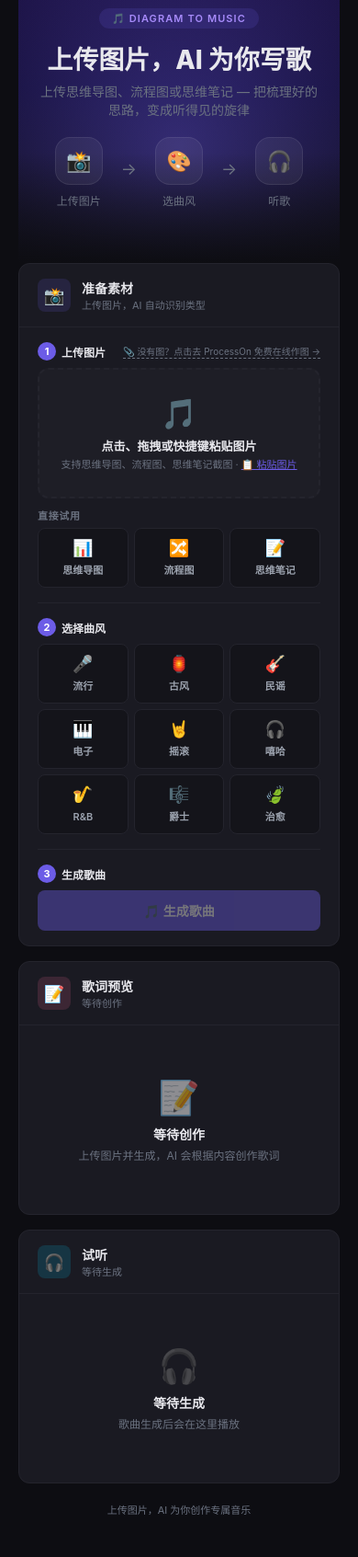
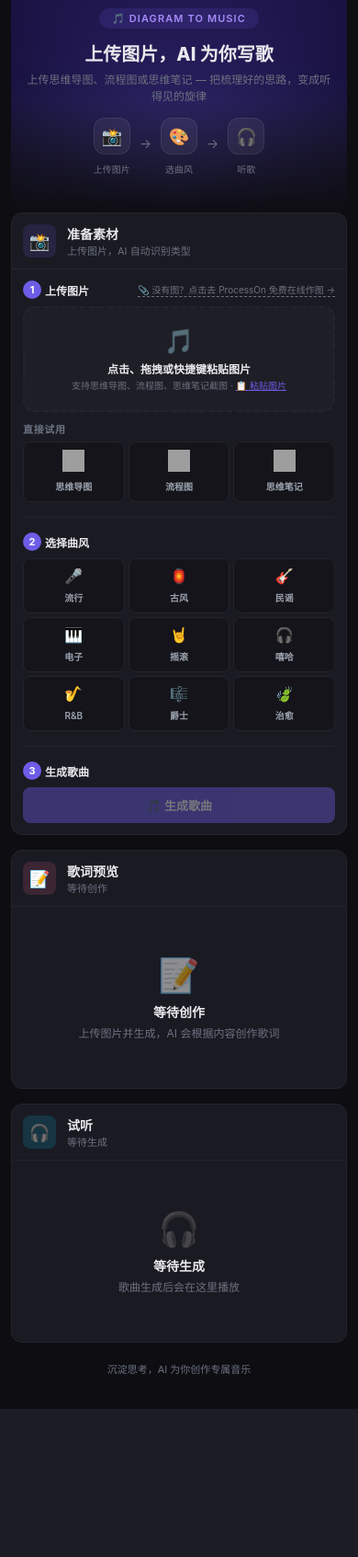
Before and after one commit to mindmapmaster/diagram-to-music, a Flask app: page / in a window 390 px wide. Shown: the whole page at 92% size. After the commit the page ends 1532 px from the top, so only its background shows below. Run offline with Flask 3, Linux system fonts and the light colour scheme; grey boxes are pictures that could not be loaded.

Commit message:
UI优化: 1.样例图标换ProcessOn SVG 2.底部文案改 3.修复样例点击bug 4.试听区改唱片封面纵向布局 5.手机端适配

```diff
--- a/templates/index.html
+++ b/templates/index.html
@@ -126,6 +126,52 @@ body { background:var(--bg); color:var(--text); font-family:-apple-system,BlinkM
 
 /* Footer */
 .footer { text-align:center; padding:20px; font-size:11px; color:var(--text-muted); }
+
+/* Sample Icons */
+.sample-icon-img { width:32px; height:32px; display:block; margin:0 auto 4px; }
+
+/* Song Result */
+.song-result { text-align:center; padding:8px 0; }
+.song-disc { width:64px; height:64px; margin:0 auto 12px; border-radius:50%; background:#1a1a1a; border:3px solid #333; position:relative; display:flex; align-items:center; justify-content:center; }
+.song-disc::before { content:''; position:absolute; inset:6px; border-radius:50%; border:1px solid rgba(255,255,255,0.06); }
+.song-disc-inner { width:20px; height:20px; border-radius:50%; background:linear-gradient(135deg,#6C5CE7,#A78BFA); box-shadow:0 0 8px rgba(108,92,231,0.3); }
+.song-disc.spinning { animation:discSpin 4s linear infinite; }
+@keyframes discSpin { to { transform:rotate(360deg); } }
+.song-title { font-size:16px; font-weight:700; margin-bottom:6px; }
+.song-tags { display:flex; gap:6px; justify-content:center; margin-bottom:8px; flex-wrap:wrap; }
+.song-tag { background:rgba(108,92,231,0.15); color:#A78BFA; font-size:10px; padding:2px 10px; border-radius:10px; }
+.song-summary { font-size:12px; color:var(--text-muted); line-height:1.6; margin-bottom:12px; padding:0 8px; }
+.download-btn { margin-top:10px; width:auto; padding:10px 28px; }
+
+/* Mobile */
+@media (max-width:640px) {
+    .container { padding:0 12px 16px; margin-top:-20px; }
+    .hero { padding:28px 16px 40px; }
+    .hero-title { font-size:20px; }
+    .hero-desc { font-size:12px; line-height:1.5; }
+    .hero-flow { gap:10px; margin-top:14px; }
+    .hero-step-icon { width:40px; height:40px; font-size:18px; border-radius:12px; }
+    .hero-step-label { font-size:10px; }
+    .hero-arrow { font-size:14px; }
+    .card-body { padding:12px; }
+    .card-header { padding:12px; }
+    .upload-zone { padding:20px 8px; }
+    .upload-icon { font-size:26px; }
+    .upload-text { font-size:12px; }
+    .upload-hint { font-size:10px; }
+    .style-grid { gap:4px; }
+    .style-card { padding:8px 2px; }
+    .style-emoji { font-size:16px; }
+    .style-name { font-size:10px; }
+    .sample-icon-img { width:24px; height:24px; }
+    .step-row { flex-wrap:wrap; gap:4px; }
+    .step-row a { font-size:9px; }
+    .song-disc { width:52px; height:52px; }
+    .song-disc-inner { width:16px; height:16px; }
+    .song-title { font-size:14px; }
+    .btn { padding:10px; font-size:13px; }
+    .modal-box { margin:0 12px; padding:20px; }
+}
 </style>
 </head>
 <body>
@@ -183,13 +229,13 @@ body { background:var(--bg); color:var(--text); font-family:-apple-system,BlinkM
                     <div class="section-label">直接试用</div>
                     <div class="style-grid" style="margin-top:6px;">
                         <div class="style-card" onclick="loadSample('mindmap')">
-                            <span class="style-emoji">📊</span><span class="style-name">思维导图</span>
+                            <img class="sample-icon-img" src="https://www.processon.com/image/5b76bc5d5bf.svg" alt="思维导图"><span class="style-name">思维导图</span>
                         </div>
                         <div class="style-card" onclick="loadSample('flowchart')">
-                            <span class="style-emoji">🔀</span><span class="style-name">流程图</span>
+                            <img class="sample-icon-img" src="https://www.processon.com/image/31156f0c743.svg" alt="流程图"><span class="style-name">流程图</span>
                         </div>
                         <div class="style-card" onclick="loadSample('notes')">
-                            <span class="style-emoji">📝</span><span class="style-name">思维笔记</span>
+                            <img class="sample-icon-img" src="https://www.processon.com/image/d902fd623f5.svg" alt="思维笔记"><span class="style-name">思维笔记</span>
                         </div>
                     </div>
                 </div>
@@ -254,15 +300,23 @@ body { background:var(--bg); color:var(--text); font-family:-apple-system,BlinkM
                     <div class="loading-text">AI 正在谱曲...</div>
                     <div style="font-size:11px;color:var(--text-muted);text-align:center;">大约 20-30 秒</div>
                 </div>
-                <div class="audio-player" id="audioPlayer" style="display:none;">
-                    <audio id="audioEl" controls></audio>
-                    <div class="download-link" onclick="downloadSong()">📥 下载歌曲</div>
+                <div class="song-result" id="audioPlayer" style="display:none;">
+                    <div class="song-disc" id="songDisc">
+                        <div class="song-disc-inner"></div>
+                    </div>
+                    <div class="song-title" id="songTitle">AI 创作歌曲</div>
+                    <div class="song-tags" id="songTags"></div>
+                    <div class="song-summary" id="songSummary"></div>
+                    <div class="audio-player">
+                        <audio id="audioEl" controls></audio>
+                    </div>
+                    <button class="btn btn-primary download-btn" onclick="downloadSong()">📥 下载歌曲</button>
                 </div>
             </div>
         </div>
     </div>
 
-    <div class="footer">上传图片，AI 为你创作专属音乐</div>
+    <div class="footer">沉淀思考，AI 为你创作专属音乐</div>
 </div>
 
 <div class="modal-overlay" id="validateModal">
@@ -289,6 +343,7 @@ var selectedImgType = '图表';
 var selectedMusicStyle = '';
 var currentMp3Url = null;
 var forceMode = false;
+var STYLE_NAMES = {pop:'流行',ancient:'古风',folk:'民谣',electronic:'电子',rock:'摇滚',hiphop:'嘻哈',rnb:'R&B',jazz:'爵士',lofi:'治愈'};
 
 // ===== 样例数据 =====
 var SAMPLE_FILES = {mindmap:'/static/sample_mindmap.svg',flowchart:'/static/sample_flowchart.svg',notes:'/static/sample_notes.png'};
@@ -403,6 +458,7 @@ function loadSample(type) {
     fetch(SAMPLE_FILES[type]).then(function(r) { return r.blob(); }).then(function(b) {
         var reader = new FileReader();
         reader.onload = function(e) {
+            imageDataUrl = e.target.result;
             showPreview(e.target.result, SAMPLE_VIEWS[type]);
             document.getElementById('sampleSection').classList.remove('muted');
             document.getElementById('uploadText').textContent = '已加载：' + ({mindmap:'思维导图',flowchart:'流程图',notes:'思维笔记'})[type] + '样例';
@@ -438,7 +494,7 @@ function hideError() { document.getElementById('errorBox').classList.remove('sho
 
 // ===== 生成 =====
 function startGenerate() {
-    if (!imageDataUrl) { showError('请先上传图片或选择样例'); return; }
+    if (!imageDataUrl) { showError('请先上传图片或选择直接试用'); return; }
     if (!selectedMusicStyle) { showError('请选择一种曲风'); return; }
     hideError();
     doGenerate();
@@ -488,6 +544,15 @@ async function doGenerate() {
         document.getElementById('audioPlayer').style.display = 'block';
         document.getElementById('audioEl').src = d.mp3_url;
         currentMp3Url = d.mp3_url;
+        document.getElementById('songTitle').textContent = d.title || 'AI 创作歌曲';
+        var tagsEl = document.getElementById('songTags');
+        tagsEl.innerHTML = '';
+        var tagName = STYLE_NAMES[selectedMusicStyle] || selectedMusicStyle;
+        var tag = document.createElement('span');
+        tag.className = 'song-tag';
+        tag.textContent = tagName;
+        tagsEl.appendChild(tag);
+        document.getElementById('songSummary').textContent = d.summary || '';
         document.getElementById('audioStatus').textContent = '歌曲就绪';
         resetGenerateBtn();
     } catch(err) {
@@ -524,10 +589,11 @@ function renderLyrics(text) {
 
 async function downloadSong() {
     if (!currentMp3Url) return;
-    var btn = document.querySelector('.download-link');
+    var btn = document.querySelector('.download-btn');
     if (!btn) return;
     var originalText = btn.textContent;
     btn.textContent = '⏳ 下载中...';
+    btn.disabled = true;
     try {
         var resp = await fetch('/api/song/download?url=' + encodeURIComponent(currentMp3Url));
         var blob = await resp.blob();
@@ -548,8 +614,16 @@ async function downloadSong() {
         if (err.name !== 'AbortError') alert('下载失败：' + err.message);
     } finally {
         btn.textContent = originalText;
+        btn.disabled = false;
     }
 }
+
+document.getElementById('audioEl').addEventListener('play', function() {
+    document.getElementById('songDisc').classList.add('spinning');
+});
+document.getElementById('audioEl').addEventListener('pause', function() {
+    document.getElementById('songDisc').classList.remove('spinning');
+});
 
 fetch('/api/health').then(function(r) { return r.json(); }).then(function(d) {
     if (!d.minimax_configured || !d.zhipu_configured) {
```
